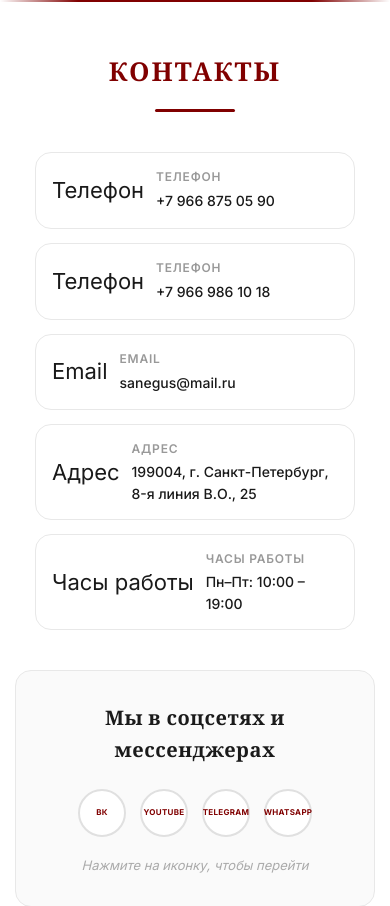
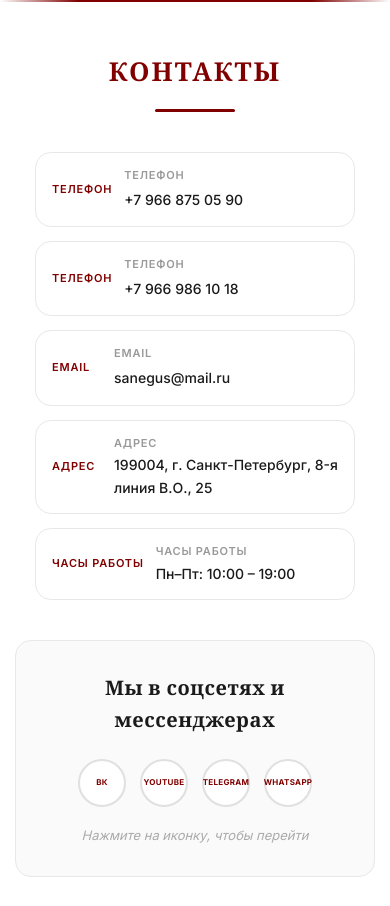
Before and after one commit to Anisia-AD/Gusev, a Django app: page /contacts/ in a window 390 px wide. Shown: the part 227-1133 px from the top of the page. After the commit the page ends 1104 px from the top, so only its background shows below. Run offline with Django 5.2, Linux system fonts and the light colour scheme; some web fonts are replaced.

Commit message:
Update style.css

```diff
--- a/core/static/core/css/style.css
+++ b/core/static/core/css/style.css
@@ -470,9 +470,14 @@ body {
 }
 
 .contact-icon {
-    font-size: 28px;
-    min-width: 44px;
-    text-align: center;
+    font-family: 'Inter', sans-serif;
+    font-size: 13px;
+    font-weight: 600;
+    color: #800000;
+    text-transform: uppercase;
+    letter-spacing: 0.8px;
+    min-width: 80px;
+    text-align: left;
 }
 
 .contact-info {
@@ -481,7 +486,7 @@ body {
 
 .contact-label {
     font-family: 'Inter', sans-serif;
-    font-size: 12px;
+    font-size: 11px;
     font-weight: 600;
     color: #999999;
     text-transform: uppercase;
@@ -638,12 +643,6 @@ body {
     border-color: #800000;
     box-shadow: 0 8px 30px rgba(128, 0, 0, 0.06);
     transform: translateY(-4px);
-}
-
-.about-icon {
-    font-size: 40px;
-    margin-bottom: 15px;
-    display: block;
 }
 
 .about-card-title {
@@ -839,8 +838,8 @@ body {
     }
 
     .contact-icon {
-        font-size: 22px;
-        min-width: 36px;
+        font-size: 12px;
+        min-width: 60px;
     }
 
     .contact-value {
@@ -921,6 +920,11 @@ body {
         flex-wrap: wrap;
     }
 
+    .contact-icon {
+        font-size: 11px;
+        min-width: 50px;
+    }
+
     .contact-value {
         font-size: 14px;
     }
```
